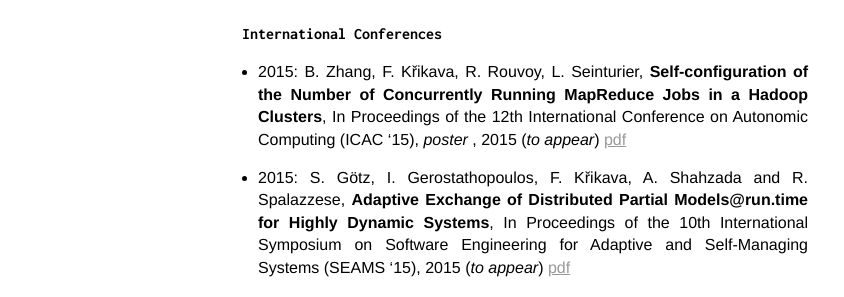
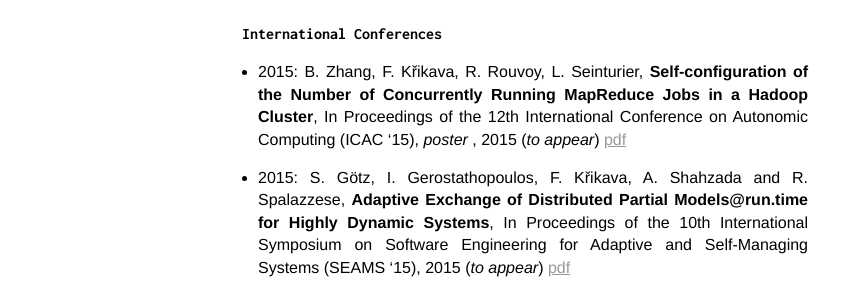
Before and after one commit to fikovnik/fikovnik.github.com, a Jekyll site: the page built from _posts/exhibit/0001-01-02-research.md, in a window 1280 px wide and 900 px high, scrolled down 332 px. Shown: the part 197-494 px from the top of the window, without its empty margins (0-844 px from the left). Built offline with Jekyll 4.4.1, drawn with Linux system fonts in a browser that asks for light colours.

Commit message:
Fixed title typo of ICAC15

```diff
--- a/_posts/exhibit/0001-01-02-research.md
+++ b/_posts/exhibit/0001-01-02-research.md
@@ -22,7 +22,7 @@
 
 ### International Conferences
 
-- 2015: B. Zhang, F. Křikava, R. Rouvoy, L. Seinturier, __Self-configuration of the Number of Concurrently Running MapReduce Jobs in a Hadoop Clusters__, In Proceedings of the 12th International Conference on Autonomic Computing (ICAC ‘15), _poster_ , 2015 (_to appear_) [pdf](https://hal.inria.fr/hal-01143157)
+- 2015: B. Zhang, F. Křikava, R. Rouvoy, L. Seinturier, __Self-configuration of the Number of Concurrently Running MapReduce Jobs in a Hadoop Cluster__, In Proceedings of the 12th International Conference on Autonomic Computing (ICAC ‘15), _poster_ , 2015 (_to appear_) [pdf](https://hal.inria.fr/hal-01143157)
 
 - 2015: S. Götz, I. Gerostathopoulos, F. Křikava, A. Shahzada and R. Spalazzese, __Adaptive Exchange of Distributed Partial Models@run.time for Highly Dynamic Systems__, In Proceedings of the 10th International Symposium on Software Engineering for Adaptive and Self-Managing Systems (SEAMS ‘15), 2015 (_to appear_) [pdf](https://hal.inria.fr/hal-01119490)
 
```
